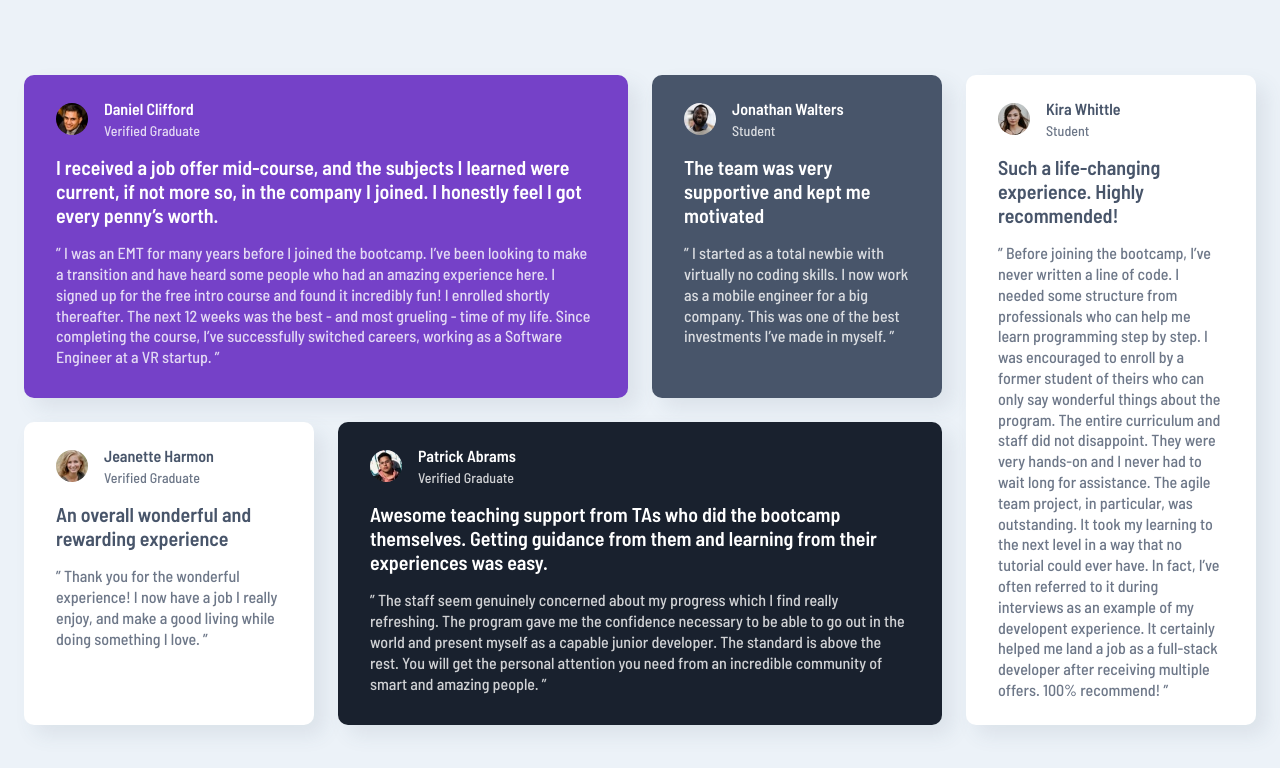
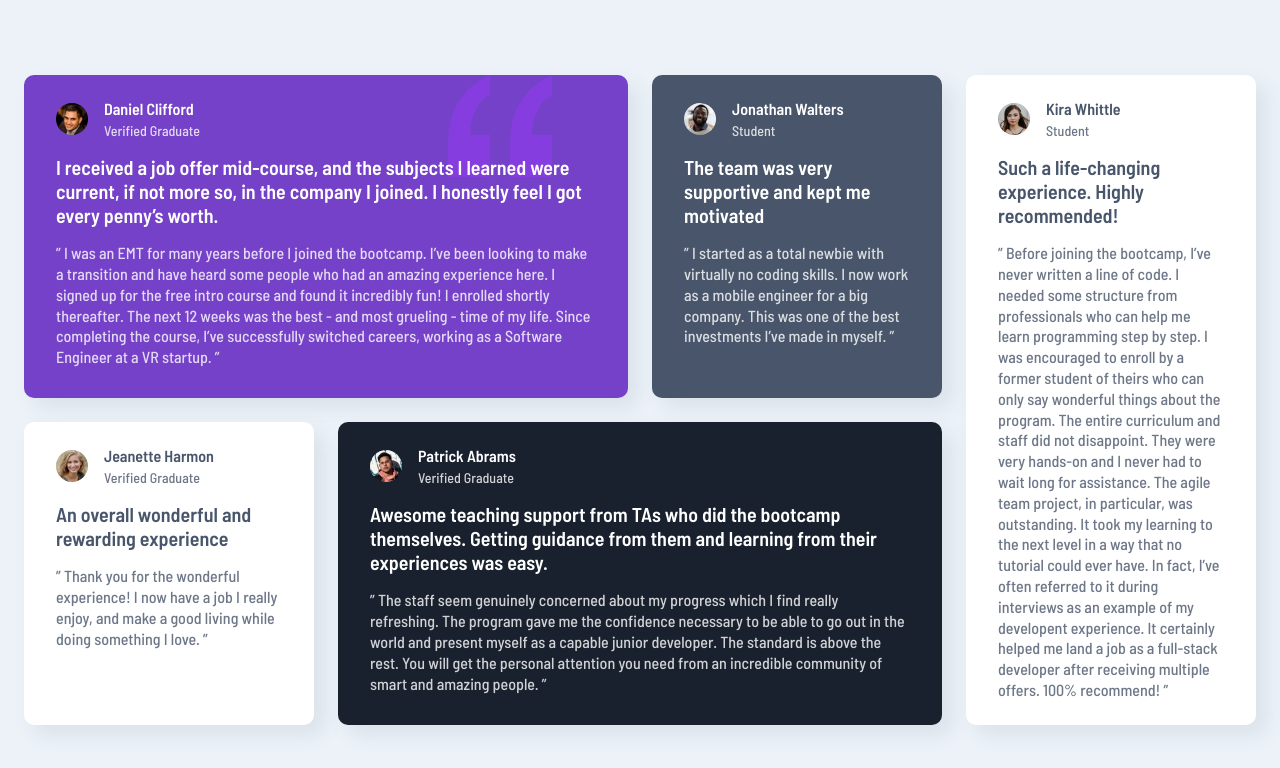
Before and after one commit to DarkstarXDD/testimonials-grid-section, a React (Vite) app: page / in a window 1280 px wide. Shown: the top 768 px of the page. Built offline with nearby package versions, Linux system fonts and the light colour scheme.

Commit message:
feat: add bg quote img & some style updates

```diff
--- a/styles.css
+++ b/styles.css
@@ -88,6 +88,11 @@ body {
 
 .card--daniel {
   background-color: var(--clr-primary-600);
+  background-image: url("/assets/images/bg-pattern-quotation.svg");
+  background-repeat: no-repeat;
+  background-position: top right 4.75rem;
+  background-blend-mode: soft-light;
+  background-size: 6.5rem;
 }
 
 .card--jonathan {
@@ -135,6 +140,8 @@ body {
 
 .card__name {
   font-size: var(--fs-400);
+  font-weight: var(--fw-medium);
+  font-weight: var(--fw-semibold);
 }
 
 .card__status {
@@ -181,7 +188,7 @@ body {
   }
 }
 
-@media (min-width: 70rem) {
+@media (min-width: 78rem) {
   .testimonial-grid {
     grid-template-columns: repeat(4, 1fr);
   }
```
